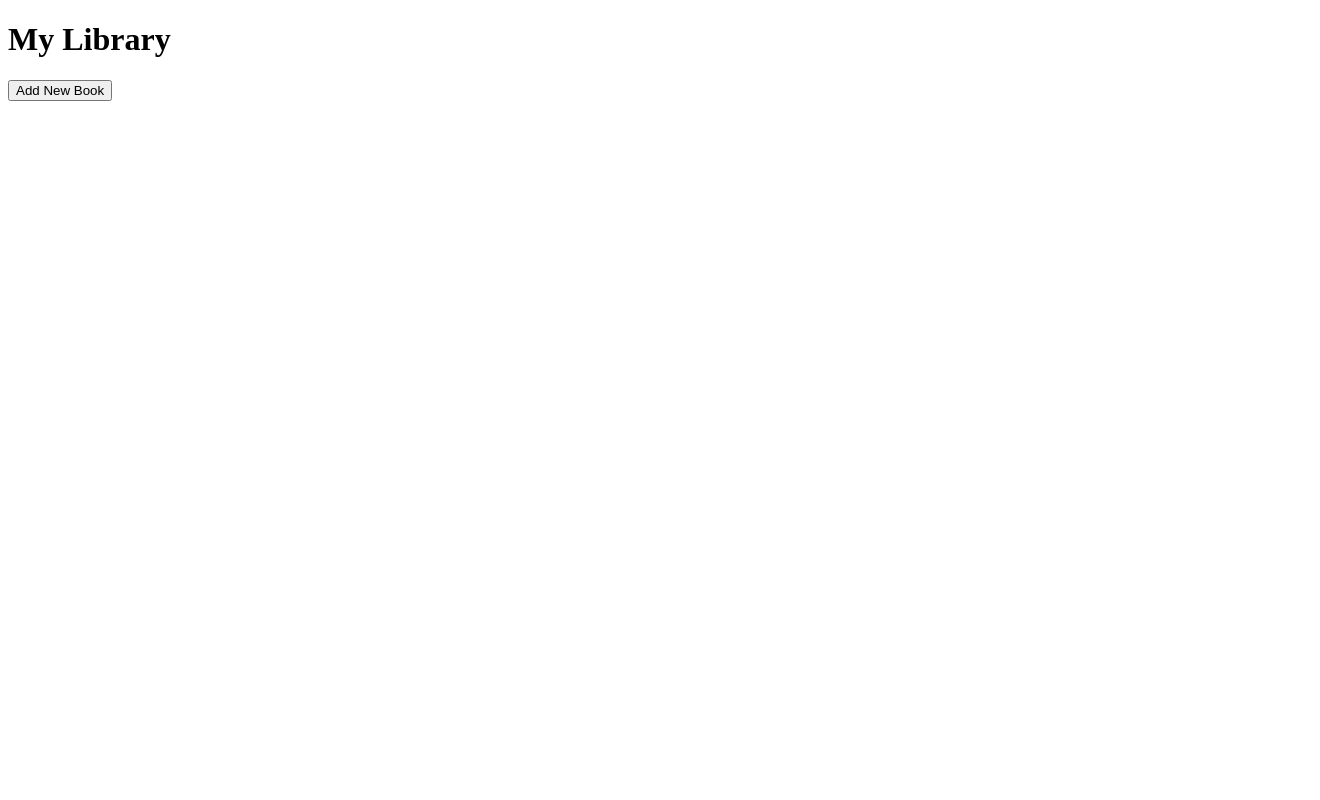
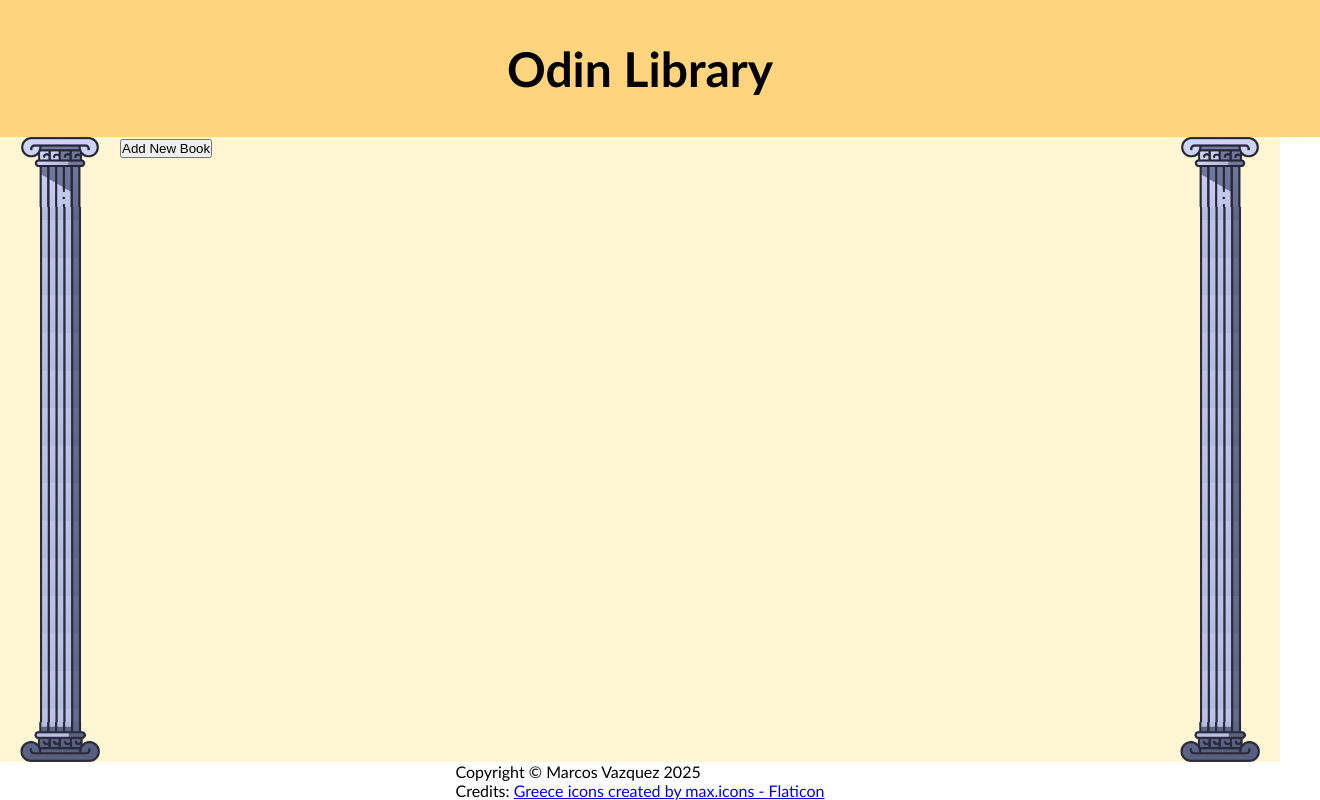
Before and after one commit to marquitos150/library-app, a plain HTML site: page index.html in a window 1280 px wide. Shown: the whole page, 1320 px wide, since content can reach past the window. Drawn offline with Linux system fonts and the light colour scheme.

Commit message:
Worked on styling by adding pillars to layout

```diff
--- a/index.html
+++ b/index.html
@@ -8,11 +8,27 @@
 </head>
 <body>
     <div class="header">
-        <h1>My Library</h1>
+        Odin Library
     </div>
-    <div class="library-container">
-        <button id="add-book-button">Add New Book</button>
-        <div class="book-list"></div>
+    <div class="container">
+        <div class="left-pillar">
+            <div class="top"></div>
+            <div class="mid"></div>
+            <div class="bottom"></div>
+        </div>
+        <div class="library">
+            <button id="add-book-button">Add New Book</button>
+            <div class="book-list"></div>
+        </div>
+        <div class="right-pillar">
+            <div class="top"></div>
+            <div class="mid"></div>
+            <div class="bottom"></div>
+        </div>
+    </div>
+    <div class="footer">
+        <div>Copyright © Marcos Vazquez 2025</div>
+        <p>Credits: <a href="https://www.flaticon.com/free-icons/greece" title="greece icons">Greece icons created by max.icons - Flaticon</a></p>
     </div>
     <script src="book.js"></script>
 </body>
--- a/styles.css
+++ b/styles.css
@@ -0,0 +1,62 @@
+* {
+    margin: 0;
+    padding: 0;
+}
+
+body {
+    font-family:'Gill Sans', 'Gill Sans MT', Calibri, 'Trebuchet MS', sans-serif;
+    display: flex;
+    flex-direction: column;
+    align-items: center;
+    justify-content: space-between;
+    height: 100vh;
+}
+
+.header {
+    background-color: rgb(255, 212, 127);
+    padding: 40px;
+    width: 100%;
+    text-align: center;
+    font-weight: bold;
+    font-size: 48px;
+}
+
+.container {
+    display: grid;
+    grid-template-columns: 120px 1fr 120px;
+    background-color: rgb(255, 246, 212);
+    width: 100%;
+    height: 100%;
+}
+
+.left-pillar,
+.right-pillar {
+    display: grid;
+    grid-template-rows: auto 1fr auto;
+}
+
+.left-pillar .top,
+.right-pillar .top {
+    height: 70px;
+    background-image: url('assets/top-ancient-pillar.png');
+    background-size: contain;
+    background-position: center;
+    background-repeat: no-repeat;
+}
+
+.left-pillar .bottom,
+.right-pillar .bottom {
+    height: 40px;
+    background-image: url('assets/bottom-ancient-pillar.png');
+    background-size: contain;
+    background-position: center;
+    background-repeat: no-repeat;
+}
+
+.left-pillar .mid,
+.right-pillar .mid {
+    background-image: url('assets/ancient-pillar.png');
+    background-size: 34% auto;
+    background-position: center;
+    background-repeat: repeat-y;
+}
```
Also changed, not shown: assets/ancient-pillar.png (added), assets/bottom-ancient-pillar.png (added), assets/top-ancient-pillar.png (added).
